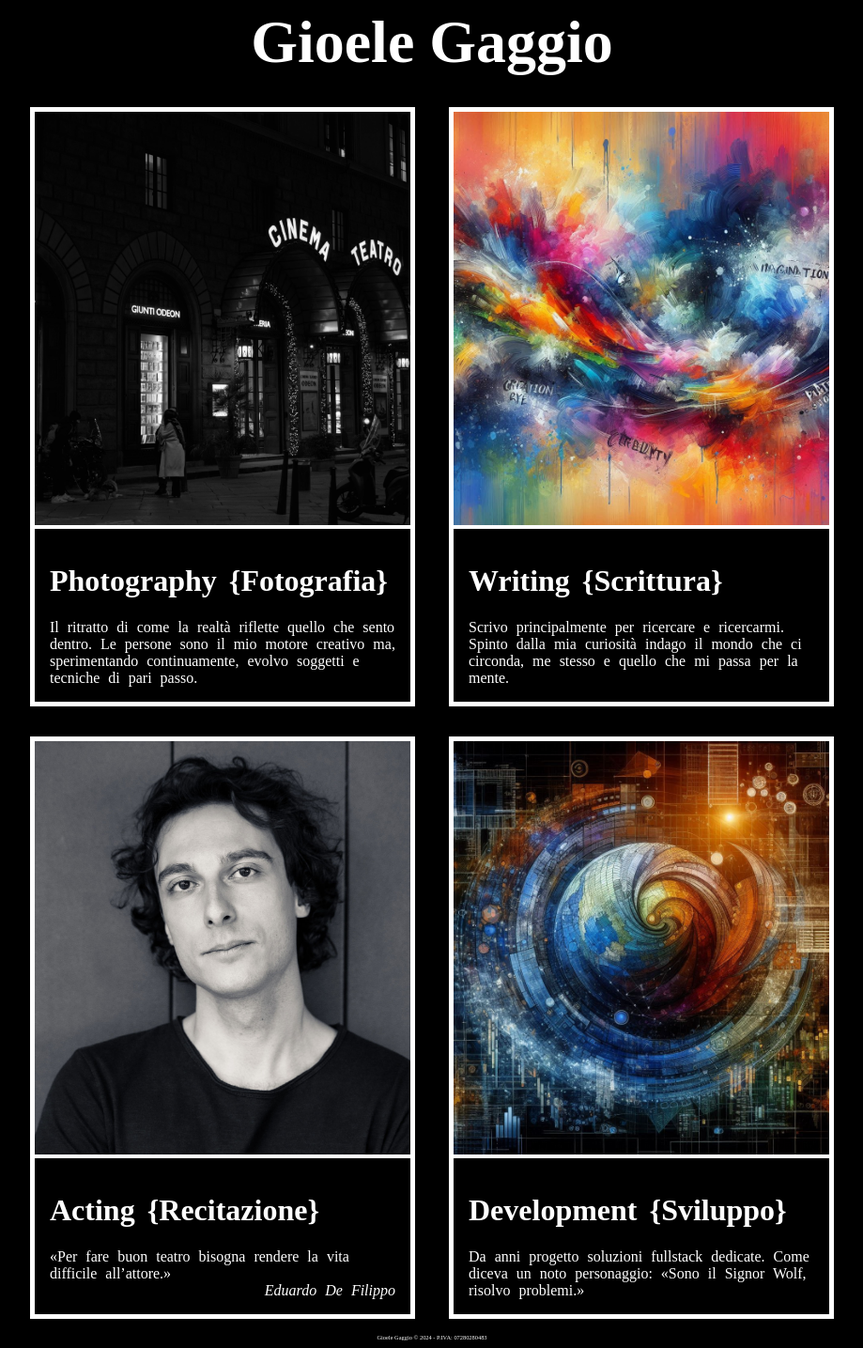
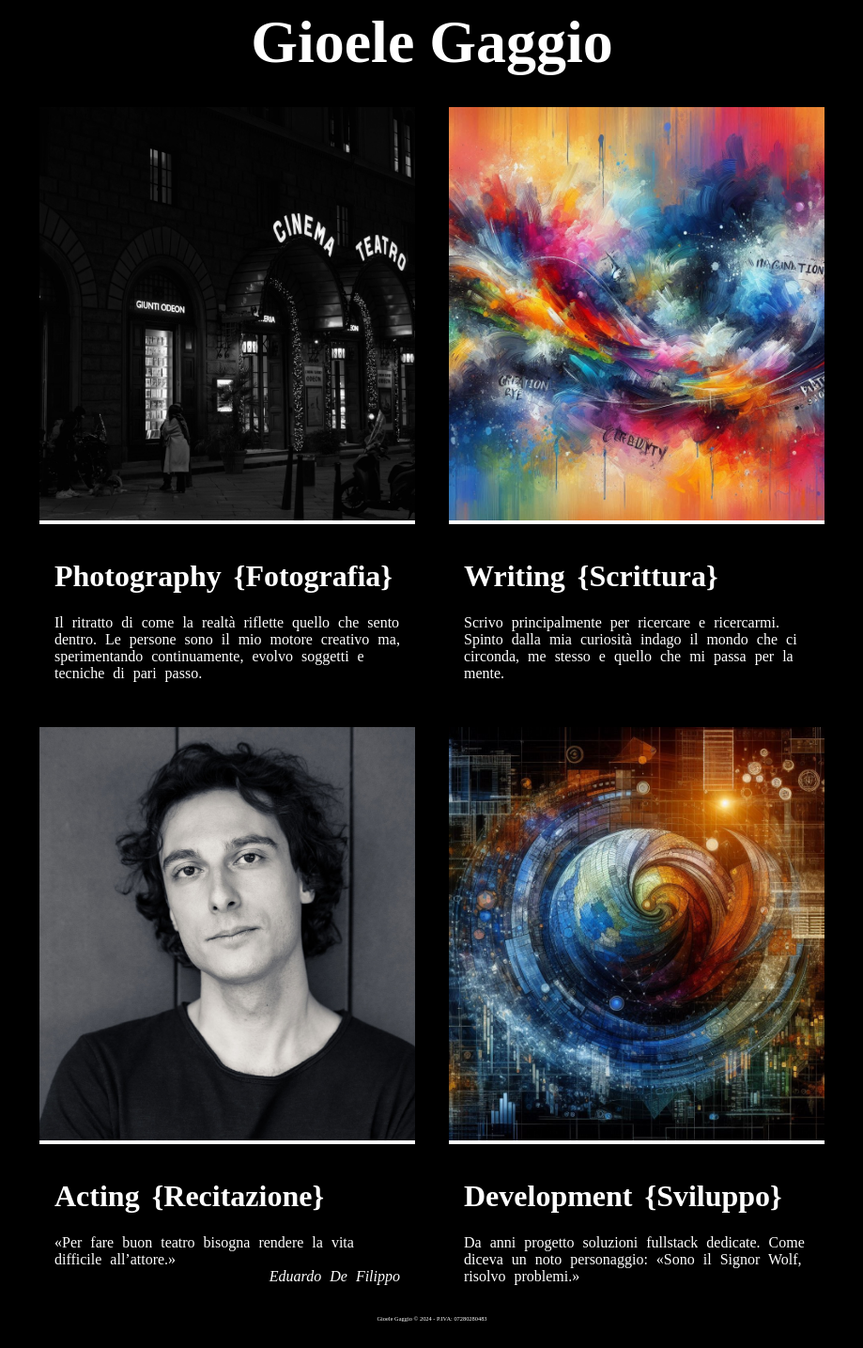
Before and after one commit to giocasin/gioelegaggio.it, a PHP site: page / in a window 1280 px wide. Shown: the whole page at 94% size, without its empty margins (180-1099 px from the left). After the commit the page ends 1407 px from the top, so only its background shows below. Run offline with PHP 8.4, Linux system fonts and the light colour scheme.

Commit message:
new visuals

```diff
--- a/index.html
+++ b/index.html
@@ -20,8 +20,10 @@
                         <img src="./src/img/photography/_A740962(1).jpg"/>
                     </div>
                     <div class="section-body">
-                        <h1 class="section-title">Photography {Fotografia}</h1>
-                        Il ritratto di come la realtà riflette quello che sento dentro. Le persone sono il mio motore creativo ma, sperimentando continuamente, evolvo soggetti e tecniche di pari passo.
+                        <h1 class="section-title" id="sT">Photography {Fotografia}</h1>
+                        <span class="section-text" id="st">
+                            Il ritratto di come la realtà riflette quello che sento dentro. Le persone sono il mio motore creativo ma, sperimentando continuamente, evolvo soggetti e tecniche di pari passo.
+                        </span>
                     </div>
                 </div>
                 <div class="section-block">
@@ -29,8 +31,10 @@
                         <img src="./src/img/writing/writing.png"/>
                     </div>
                     <div class="section-body">
-                        <h1 class="section-title">Writing {Scrittura}</h1>
-                        Scrivo principalmente per ricercare e ricercarmi. Spinto dalla mia curiosità indago il mondo che ci circonda, me stesso e quello che mi passa per la mente.
+                        <h1 class="section-title" id="sT">Writing {Scrittura}</h1>
+                        <span class="section-text" id="st">
+                            Scrivo principalmente per ricercare e ricercarmi. Spinto dalla mia curiosità indago il mondo che ci circonda, me stesso e quello che mi passa per la mente.
+                        </span>
                     </div>
                 </div>
                 <div class="section-block">
@@ -38,9 +42,11 @@
                         <img src="./src/img/acting/gioele-bn-14.jpg"/>
                     </div>
                     <div class="section-body">
-                        <h1 class="section-title">Acting {Recitazione}</h1>
-                        «Per fare buon teatro bisogna rendere la vita difficile all’attore.»
-                        <div style="text-align: right; font-style: italic;">Eduardo De Filippo</div>
+                        <h1 class="section-title" id="sT">Acting {Recitazione}</h1>
+                        <span class="section-text" id="st">
+                            «Per fare buon teatro bisogna rendere la vita difficile all’attore.»
+                            <div style="text-align: right; font-style: italic;">Eduardo De Filippo</div>
+                        </span>
                     </div>
                 </div>
                 <div class="section-block">
@@ -48,8 +54,10 @@
                         <img src="./src/img/development/development.png"/>
                     </div>
                     <div class="section-body">
-                        <h1 class="section-title">Development {Sviluppo}</h1>
-                        Da anni progetto soluzioni fullstack dedicate. Come diceva un noto personaggio: «Sono il Signor Wolf, risolvo problemi.»
+                        <h1 class="section-title" id="sT">Development {Sviluppo}</h1>
+                        <span class="section-text" id="st">
+                            Da anni progetto soluzioni fullstack dedicate. Come diceva un noto personaggio: «Sono il Signor Wolf, risolvo problemi.»
+                        </span>
                     </div>
                 </div>
             </div>
--- a/src/css/style.css
+++ b/src/css/style.css
@@ -27,7 +27,6 @@ body {
 
 .section-block {
     display: inline-table;
-    border: 5px solid white;
     max-width: 400px;
     min-height: 600px;
     max-height: 600px;
@@ -37,12 +36,20 @@ body {
     font-size: 1em;
 }
 
+.section-text {
+    font-size: 1em;
+}
+
 .section-block-framed {
     display: inline-table;
     border: 5px solid white;
     margin: 1em;
     position: relative;
     z-index: 2;
+    width: 90%;
+}
+
+.section-text-framed {
     font-size: 3em;
 }
 
@@ -67,6 +74,9 @@ body {
 .section-title {
     font-size: 2em;
 }
+.section-title-framed {
+    font-size: 4em;
+}
 
 .footer {
     width: 100%;
```
Also changed, not shown: src/js/script.js (+21 -4 lines).
